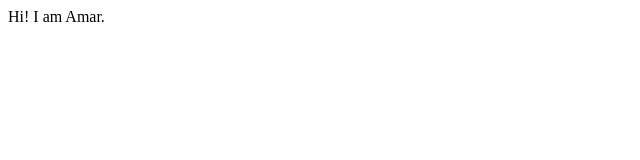
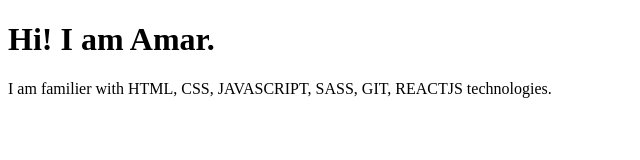
Before and after one commit to amarphule/amarphule-site, a plain HTML site: page index.html in a window 1280 px wide. Shown: the whole page, without its empty margins (0-640 px from the left). Drawn offline with Linux system fonts and the light colour scheme.

Commit message:
doc: added technologies

```diff
--- a/index.html
+++ b/index.html
@@ -7,6 +7,7 @@
     <title>Amar Phule</title>
   </head>
   <body>
-    Hi! I am Amar.
+    <h1>Hi! I am Amar.</h1>
+    <p>I am familier with HTML, CSS, JAVASCRIPT, SASS, GIT, REACTJS technologies.</p>
   </body>
 </html>
```
